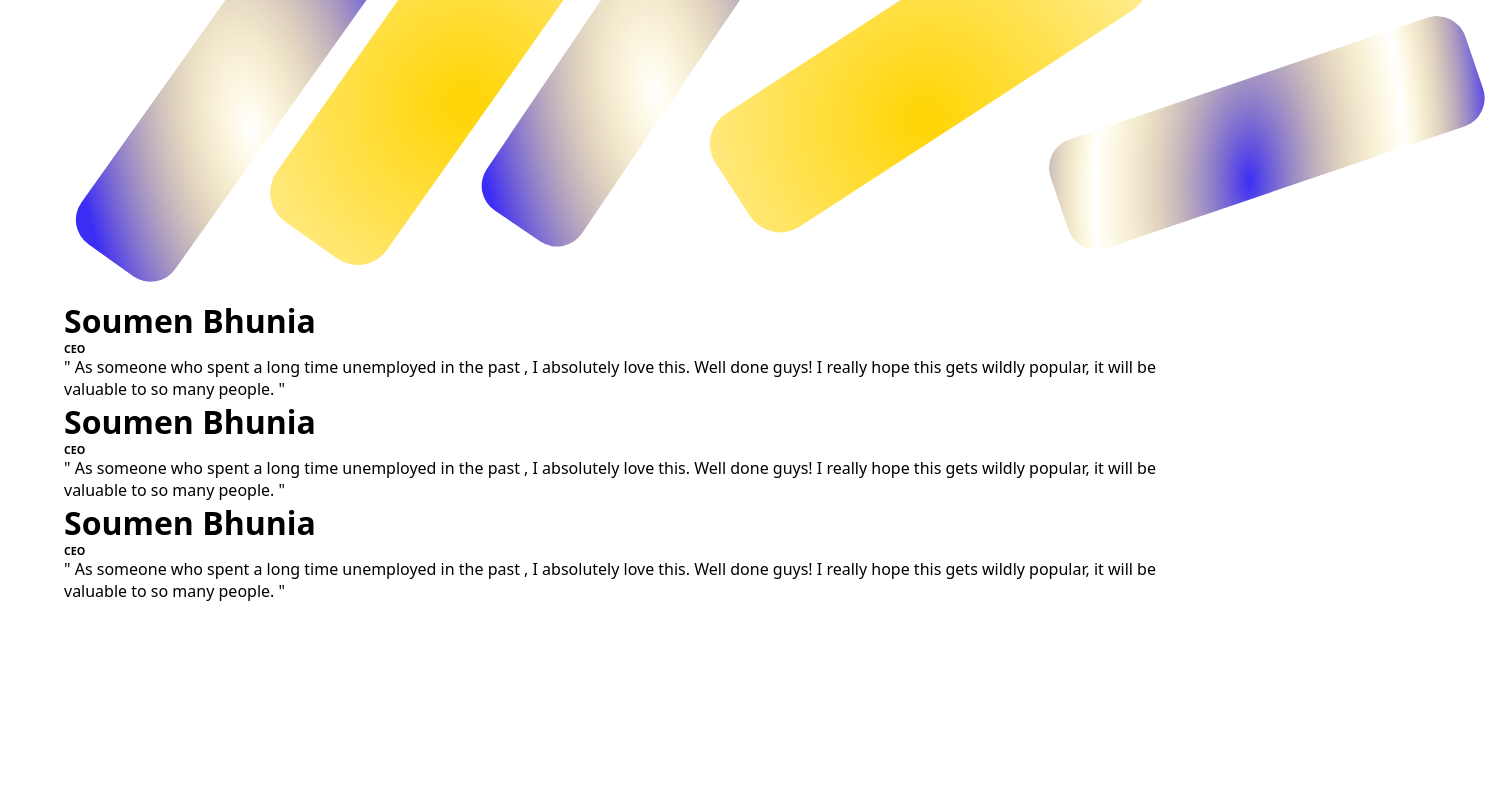
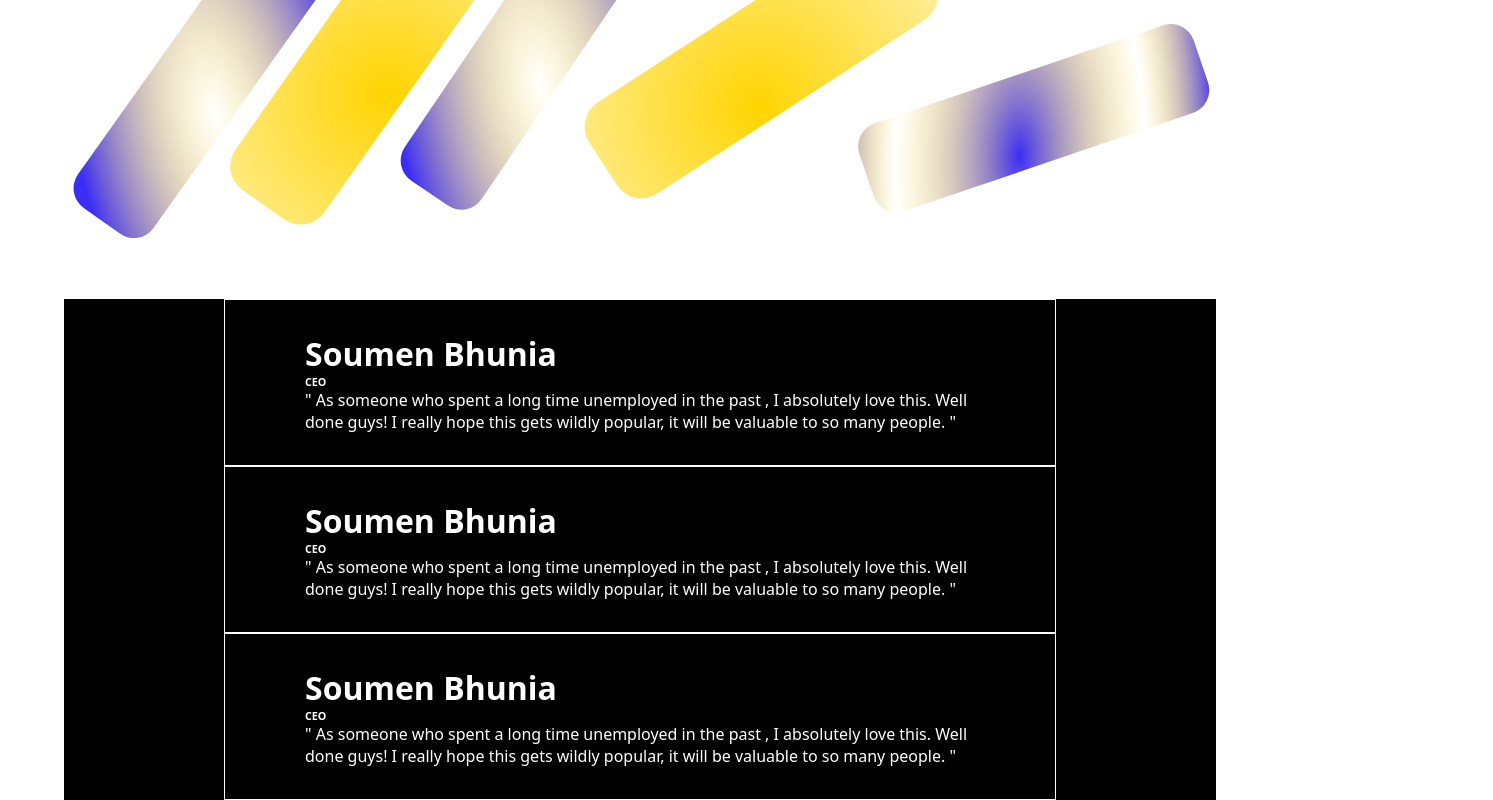
Before and after one commit to soumen974/WorkFolio, a React (Create React App) app: page / in a window 1280 px wide. Shown: the part 1239-2039 px from the top of the page, 1493 px wide, since content can reach past the window. Before the commit the page ends 1841 px from the top, so only its background shows below. Built offline with nearby package versions, Linux system fonts and the light colour scheme.

Commit message:
section 02 , review box working

```diff
--- a/src/Components/Section02.css
+++ b/src/Components/Section02.css
@@ -24,3 +24,21 @@
     width: 60%;
 
 }
+.blockOfSqures svg{
+    width: 100%;
+}
+.Reviews-boxs{
+    justify-content: space-between;
+   /* display: grid; */
+   background-color: black;
+   padding: 0rem 10rem;
+   position:relative;
+
+
+}
+.Review-box-model{
+   padding: 2rem 5rem;
+
+    color: white;
+    border: 1px solid white;
+}
--- a/src/Components/Section02.jsx
+++ b/src/Components/Section02.jsx
@@ -58,9 +58,6 @@ export default function Section02() {
     </defs>
           </svg>
 
-
-
-
       </div>
 
       <div className="Reviews-boxs">
```
